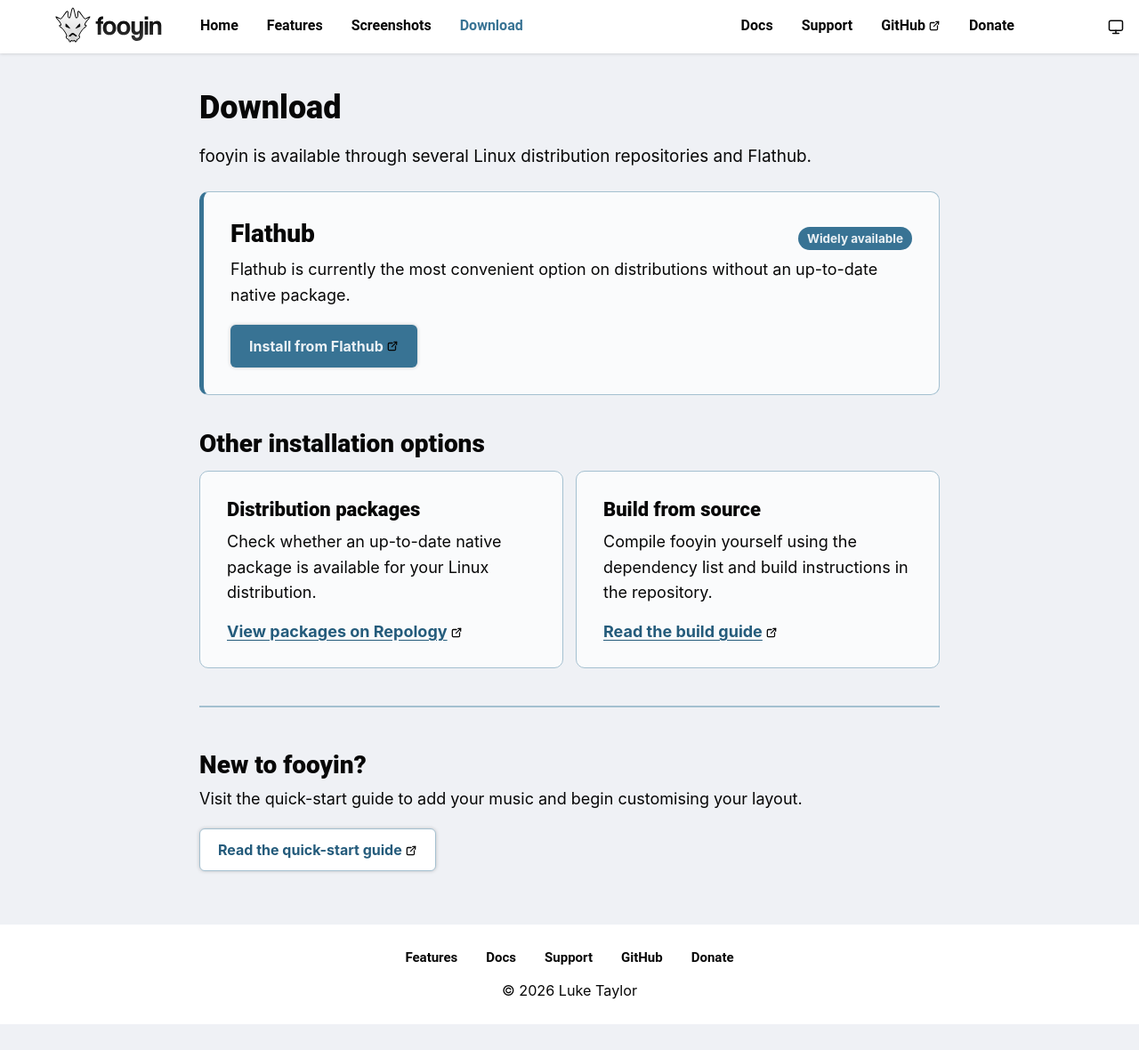
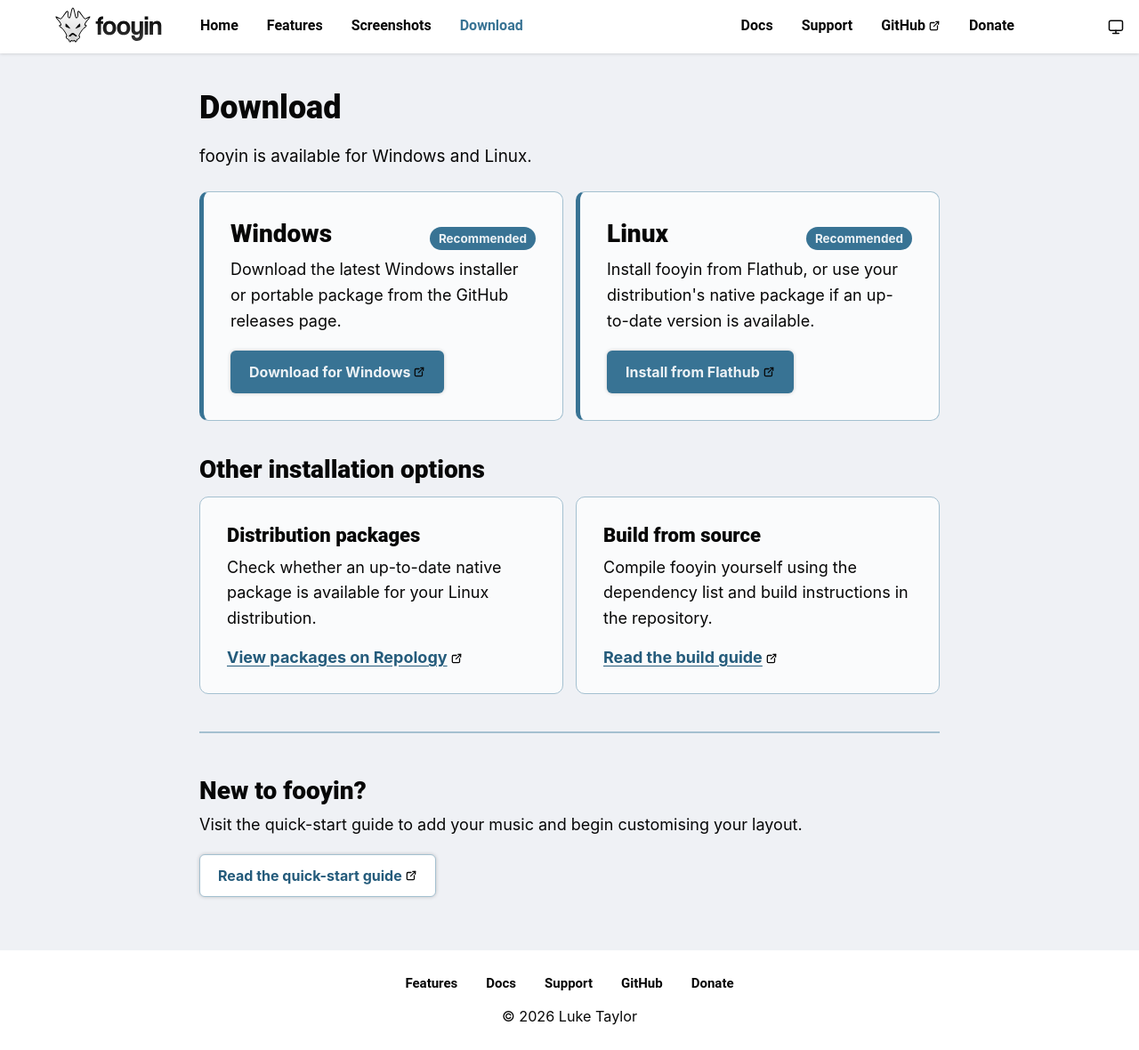
Before and after one commit to fooyin/fooyin.org, a Jekyll site: the page built from pages/download.html, in a window 1280 px wide. Shown: the whole page at 89% size. Built offline with Jekyll 4.4.1, drawn with Linux system fonts in a browser that asks for light colours; before the commit the page ends 1151 px from its top, so only the background shows below that.

Commit message:
Update download page to include Windows

```diff
--- a/pages/download.html
+++ b/pages/download.html
@@ -9,14 +9,33 @@
 
 <div class="container-text download-page">
     <h2 class="title">Download</h2>
-    <p class="download-intro">fooyin is available through several Linux distribution repositories and Flathub.</p>
+    <p class="download-intro">fooyin is available for Windows and Linux.</p>
+
+    <div class="download-grid">
+        <section class="download-card download-featured">
+            <div class="download-card-heading">
+                <h3>Windows</h3>
+                <span class="download-label">Recommended</span>
+            </div>
+            <p>Download the latest Windows installer or portable package from the GitHub releases page.</p>
+            <a
+                class="btn btn-primary external-link"
+                href="https://github.com/fooyin/fooyin/releases/latest"
+                target="_blank"
+                rel="noopener noreferrer"
+                >Download for Windows</a
+            >
+        </section>
 
         <section class="download-card download-featured">
             <div class="download-card-heading">
-            <h3>Flathub</h3>
-            <span class="download-label">Widely available</span>
+                <h3>Linux</h3>
+                <span class="download-label">Recommended</span>
             </div>
-        <p>Flathub is currently the most convenient option on distributions without an up-to-date native package.</p>
+            <p>
+                Install fooyin from Flathub, or use your distribution's native package if an up-to-date version is
+                available.
+            </p>
             <a
                 class="btn btn-primary external-link"
                 href="https://flathub.org/apps/details/org.fooyin.fooyin"
@@ -25,6 +44,7 @@
                 >Install from Flathub</a
             >
         </section>
+    </div>
 
     <section class="other-downloads" aria-labelledby="other-downloads-title">
         <h3 id="other-downloads-title">Other installation options</h3>
```
Lines whose indentation alone changed are shown as unchanged.
